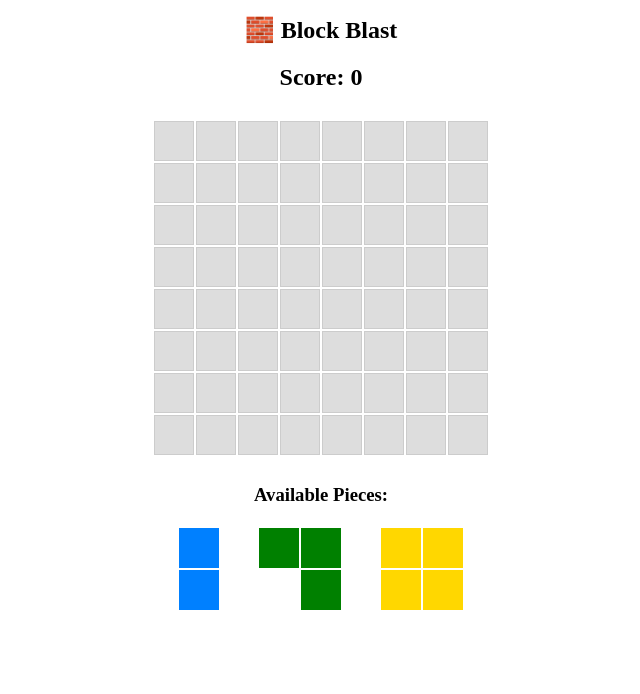
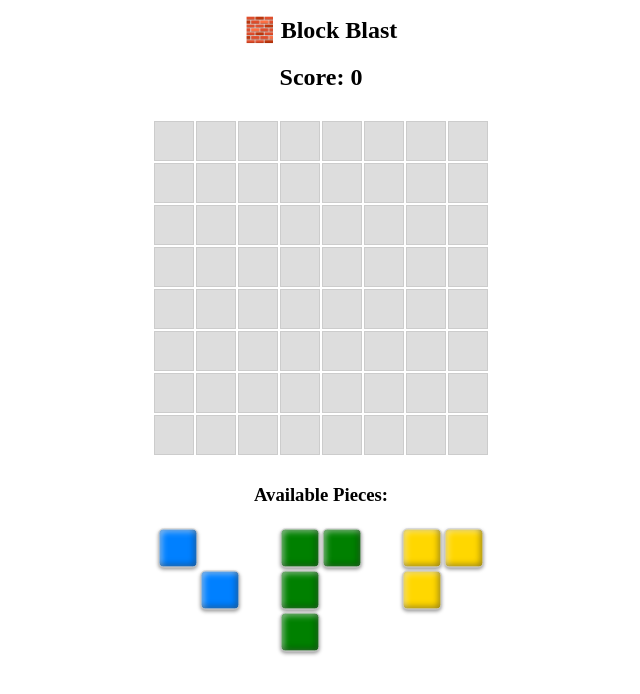
Before and after one commit to JoelDavisMsCoding/block-blast, a React (Vite) app: page / in a window 1280 px wide. Shown: the top 694 px of the page, without its empty margins (319-959 px from the left). Built offline with nearby package versions, Linux system fonts and the light colour scheme.

Commit message:
Trying to fix end of game bugs

```diff
--- a/src/App.jsx
+++ b/src/App.jsx
@@ -14,10 +14,11 @@ function App() {
   const [isDragging, setIsDragging] = useState(false);
   const [hoverCoords, setHoverCoords] = useState(null);
   const [draggedPieceIndex, setDraggedPieceIndex] = useState(null);
+  const [gameOver, setGameOver] = useState(false);
 
   function generateRandomPiece() {
     const shape = pieces[Math.floor(Math.random() * pieces.length)];
-    const colorId = Math.floor(Math.random() * 6) + 1; // 🎨 pick 1–6
+    const colorId = Math.floor(Math.random() * 6) + 1;
     return { shape, colorId };
   }
 
@@ -26,23 +27,29 @@ function App() {
   }
 
   function canPlacePieceAt(row, col, piece) {
-    if (!piece) return false;
+    if (!piece || !piece.shape) return false;
 
     const { shape } = piece;
     const rows = shape.length;
     const cols = shape[0].length;
 
-    if (row + rows > 8 || col + cols > 8) return false;
+    // ✅ Quick rejection if piece doesn't fit on board
+    if (row < 0 || col < 0 || row + rows > 8 || col + cols > 8) {
+      return false;
+    }
 
+    // ✅ Check each cell in the piece
     for (let i = 0; i < rows; i++) {
       for (let j = 0; j < cols; j++) {
         if (shape[i][j] === 1 && board[row + i][col + j] !== 0) {
-          return false;
+          return false; // Overlap with filled cell
         }
       }
     }
-    return true;
+
+    return true; // ✅ Valid placement
   }
+
 
   function placePiece(row, col, piece) {
     const newBoard = board.map((r) => [...r]);
@@ -53,68 +60,158 @@ function App() {
     for (let i = 0; i < rows; i++) {
       for (let j = 0; j < cols; j++) {
         if (shape[i][j] === 1) {
-          newBoard[row + i][col + j] = colorId; // 🎨 piece keeps its own color
+          newBoard[row + i][col + j] = colorId;
         }
       }
     }
-    return clearLines(newBoard);
+    clearLinesAnimated(newBoard, setBoard, (finalBoard) => {
+      setBoard(finalBoard);
+    });
+    return newBoard;
   }
 
   function onDropPiece(row, col) {
     if (draggedPieceIndex === null) return;
 
     const piece = availablePieces[draggedPieceIndex];
-    if (canPlacePieceAt(row, col, piece)) {
+
+    // ✅ Safety check
+    if (!piece || !canPlacePieceAt(row, col, piece)) {
+      return;
+    }
+
+    // Place the piece on the board
     const newBoard = placePiece(row, col, piece);
 
+    // Scoring
     const placedCells = piece.shape.flat().filter((v) => v === 1).length;
     const cleared = countClearedLines(board, newBoard);
     const points = placedCells * 10 + cleared * 100;
+    setScore((prev) => prev + points);
 
-      setScore((prev) => prev + points);
-      setBoard(newBoard);
-
+    // Update pieces: remove the one just placed
     const updatedPieces = [...availablePieces];
     updatedPieces[draggedPieceIndex] = null;
+    setAvailablePieces(updatedPieces);
 
-      if (updatedPieces.every((p) => p === null)) {
-        setAvailablePieces(generateThreePieces());
-      } else {
-        setAvailablePieces(updatedPieces);
-      }
-
+    // Reset drag state
     setIsDragging(false);
     setDraggedPieceIndex(null);
     setHoverCoords(null);
+    setBoard(newBoard);
+
+    // --- 🔑 Game over check ---
+    // 1. If there are still pieces left, check them
+    if (updatedPieces.some((p) => p)) {
+      if (!hasValidMoves(newBoard, updatedPieces)) {
+        triggerGameOver(newBoard);
+      }
+      return;
+    }
+
+    // 2. If all 3 pieces were used, generate a new set
+    const newPieces = generateThreePieces();
+    setAvailablePieces(newPieces);
+
+    // 3. Immediately check if new pieces are playable
+    if (!hasValidMoves(newBoard, newPieces)) {
+      triggerGameOver(newBoard);
     }
   }
 
-  function clearLines(board) {
-    const newBoard = board.map((r) => [...r]);
 
-    // Clear full rows
+  function clearLinesAnimated(startBoard, setBoard, onFinish) {
+    const newBoard = startBoard.map((r) => [...r]);
+    let cellsToClear = [];
+
     for (let i = 0; i < 8; i++) {
       if (newBoard[i].every((cell) => cell !== 0)) {
-        newBoard[i] = Array(8).fill(0);
-      }
-    }
-
-    // Clear full columns
         for (let j = 0; j < 8; j++) {
-      if (newBoard.every((row) => row[j] !== 0)) {
-        for (let i = 0; i < 8; i++) {
-          newBoard[i][j] = 0;
+          cellsToClear.push([i, j, newBoard[i][j]]);
         }
       }
     }
 
-    return newBoard;
+    for (let j = 0; j < 8; j++) {
+      if (newBoard.every((row) => row[j] !== 0)) {
+        for (let i = 0; i < 8; i++) {
+          cellsToClear.push([i, j, newBoard[i][j]]);
+        }
+      }
+    }
+
+    if (cellsToClear.length === 0) {
+      onFinish(newBoard);
+      return;
+    }
+
+    let index = 0;
+
+    function clearNext() {
+      if (index >= cellsToClear.length) {
+        onFinish(newBoard);
+        return;
+      }
+
+      const [r, c, colorId] = cellsToClear[index];
+      newBoard[r][c] = -Math.abs(colorId);
+      setBoard(newBoard.map((row) => [...row]));
+
+      setTimeout(() => {
+        newBoard[r][c] = 0;
+        setBoard(newBoard.map((row) => [...row]));
+        index++;
+        clearNext();
+      }, 250);
+    }
+    clearNext();
+  }
+
+  function explodeBoardAnimated(startBoard, setBoard, onFinish) {
+    const cells = [];
+    for (let i = 0; i < 8; i++) {
+      for (let j = 0; j < 8; j++) {
+        if (startBoard[i][j] !== 0) {
+          cells.push([i, j, startBoard[i][j]]);
+        }
+      }
+    }
+
+    let index = 0;
+    function explodeNext() {
+      if (index >= cells.length) {
+        onFinish();
+        return;
+      }
+      const [r, c, colorId] = cells[index];
+      startBoard[r][c] = -Math.abs(colorId);
+      setBoard(startBoard.map((row) => [...row]));
+
+      setTimeout(() => {
+        startBoard[r][c] = 0;
+        setBoard(startBoard.map((row) => [...row]));
+        index++;
+        explodeNext();
+      }, 100);
+    }
+    explodeNext();
+  }
+
+  function triggerGameOver(currentBoard) {
+    setGameOver(true);
+    setTimeout(() => {
+      explodeBoardAnimated(currentBoard, setBoard, () => {
+        setBoard(emptyBoard);
+        setScore(0);
+        setAvailablePieces(generateThreePieces());
+        setGameOver(false);
+      });
+    }, 500);
   }
 
   function countClearedLines(oldBoard, newBoard) {
     let cleared = 0;
 
-    // Rows
     for (let i = 0; i < 8; i++) {
       const oldRow = oldBoard[i].join("");
       const newRow = newBoard[i].join("");
@@ -123,7 +220,6 @@ function App() {
       }
     }
 
-    // Columns
     for (let j = 0; j < 8; j++) {
       const oldCol = oldBoard.map((row) => row[j]).join("");
       const newCol = newBoard.map((row) => row[j]).join("");
@@ -131,14 +227,40 @@ function App() {
         cleared++;
       }
     }
-
     return cleared;
   }
+
+  function hasValidMoves(currentBoard, piecesList) {
+    if (!Array.isArray(piecesList)) return false;
+
+    for (const piece of piecesList) {
+      if (!piece || !piece.shape) continue; // ✅ skip null or broken pieces
+
+      const rows = piece.shape.length;
+      const cols = piece.shape[0].length;
+
+      // Loop through all possible board positions
+      for (let row = 0; row <= 8 - rows; row++) {
+        for (let col = 0; col <= 8 - cols; col++) {
+          if (canPlacePieceAt(row, col, piece)) {
+            return true; // ✅ Found at least one valid move
+          }
+        }
+      }
+    }
+
+    return false; // No moves for any piece
+  }
+
 
   return (
     <div className="App">
       <h1 style={{ fontSize: "1.5rem", textAlign: "center" }}>🧱 Block Blast</h1>
       <h2 style={{ textAlign: "center" }}>Score: {score}</h2>
+
+      {gameOver && (
+        <h2 style={{ textAlign: "center", color: "red" }}>Game Over!</h2>
+      )}
 
       <GameBoard
         board={board}
@@ -184,7 +306,9 @@ function App() {
                 row.map((cell, j) => (
                   <div
                     key={`${i}-${j}`}
-                    className={`cell ${cell === 1 ? `filled color-${piece.colorId}` : ""}`}
+                    className={`cell ${
+                      cell === 1 ? `filled color-${piece.colorId}` : ""
+                    }`}
                     style={{
                       visibility: cell === 1 ? "visible" : "hidden",
                     }}
--- a/src/GameBoard.css
+++ b/src/GameBoard.css
@@ -21,21 +21,49 @@
 }
 
 /* Filled cells (general) */
+/* 🎨 More realistic block styling */
 .cell.filled {
-  /* no default background-color here */
-  border: 1px solid #999; /* make them look "solid" */
+  border-radius: 5px;
+  box-shadow: inset -2px -2px 6px rgba(0,0,0,0.4),
+              inset 2px 2px 6px rgba(255,255,255,0.6),
+              0 2px 4px rgba(0,0,0,0.4);
+  transform: scale(0.98);
+  transition: transform 0.1s ease-in-out;
 }
+
+.cell.filled:hover {
+  transform: scale(1.1); /* small pop effect when hovered */
+}
+
+/* Add glossy shine overlay */
+.cell.filled::after {
+  content: "";
+  position: absolute;
+  top: 2px;
+  left: 2px;
+  right: 2px;
+  height: 40%;
+  pointer-events: none;
+}
+
 
 /* Ghost preview */
 .cell.ghost {
-  background-color: rgba(76, 175, 80, 0.35);
-  box-shadow: 0 0 8px 3px rgba(76, 175, 80, 0.6);
+  outline: 2px dashed rgba(0,0,0,0.3);
 }
+
+.ghost-color-1 { background-color: rgba(0, 128, 0, 0.5); }       /* green */
+.ghost-color-2 { background-color: rgba(0, 128, 255, 0.5); }     /* blue */
+.ghost-color-3 { background-color: rgba(255, 165, 0, 0.5); }     /* orange */
+.ghost-color-4 { background-color: rgba(128, 0, 128, 0.5); }     /* purple */
+.ghost-color-5 { background-color: rgba(255, 0, 0, 0.5); }       /* red */
+.ghost-color-6 { background-color: rgba(255, 215, 0, 0.5); }     /* gold */
+
 
 /* Piece colors */
 .cell.filled.color-1 { background-color: green !important; }
 .cell.filled.color-2 { background-color: rgb(0, 128, 255) !important; }
-.cell.filled.color-3 { background-color: orange !important; }
+.cell.filled.color-3 { background-color: darkorange !important; }
 .cell.filled.color-4 { background-color: purple !important; }
 .cell.filled.color-5 { background-color: red !important; }
 .cell.filled.color-6 { background-color: gold !important; }
@@ -49,7 +77,25 @@
   padding: 4px;
 }
 
-.available-piece .cell {
-  border: 1px solid transparent;
-  background-color: transparent;
+.available-piece .cell.filled {
+  opacity: 1; /* always fully visible */
+  background-clip: padding-box; /* ensures no transparency leaks */
 }
+
+.color-1 { background-color: green !important; }
+.color-2 { background-color: rgb(0, 128, 255) !important; }
+.color-3 { background-color: darkorange !important; }
+.color-4 { background-color: purple !important; }
+.color-5 { background-color: red !important; }
+.color-6 { background-color: gold !important; }
+
+.cell.exploding {
+  animation: explode 0.3s forwards;
+}
+
+
+@keyframes explode {
+  0%   { transform: scale(1); opacity: 1; box-shadow: 0 0 4px white; }
+  50%  { transform: scale(1.4); opacity: 0.7; box-shadow: 0 0 12px white; }
+  100% { transform: scale(0); opacity: 0; box-shadow: none; }
+}
--- a/src/GameBoard.jsx
+++ b/src/GameBoard.jsx
@@ -1,6 +1,23 @@
 // GameBoard.jsx
 import React from "react";
 import "./GameBoard.css";
+
+// Helper: find top-left filled cell of a piece
+function getTopLeftOffset(shape) {
+  let top = null;
+  let left = null;
+
+  for (let i = 0; i < shape.length; i++) {
+    for (let j = 0; j < shape[i].length; j++) {
+      if (shape[i][j] === 1) {
+        if (top === null || i < top) top = i;
+        if (left === null || j < left) left = j;
+      }
+    }
+  }
+
+  return [top || 0, left || 0];
+}
 
 function GameBoard({
   board,
@@ -12,14 +29,18 @@ function GameBoard({
 }) {
   function isGhostCell(r, c) {
     if (!hoverCoords || !currentPiece) return false;
-    const [baseRow, baseCol] = hoverCoords;
+    const [hoverRow, hoverCol] = hoverCoords;
+    const shape = currentPiece.shape;
+    const [topOffset, leftOffset] = getTopLeftOffset(shape);
+    const baseRow = hoverRow - topOffset;
+    const baseCol = hoverCol - leftOffset;
 
     if (!canPlacePieceAt(baseRow, baseCol, currentPiece)) return false;
 
-    for (let i = 0; i < currentPiece.length; i++) {
-      for (let j = 0; j < currentPiece[i].length; j++) {
+    for (let i = 0; i < shape.length; i++) {
+      for (let j = 0; j < shape[i].length; j++) {
         if (
-          currentPiece[i][j] === 1 &&
+          shape[i][j] === 1 &&
           r === baseRow + i &&
           c === baseCol + j
         ) {
@@ -30,16 +51,27 @@ function GameBoard({
     return false;
   }
 
+  function handleDrop(r, c) {
+    if (!currentPiece) return;
+    const [topOffset, leftOffset] = getTopLeftOffset(currentPiece.shape);
+    const dropRow = r - topOffset;
+    const dropCol = c - leftOffset;
+
+    onDropPiece(dropRow, dropCol);
+  }
+
   return (
     <div className="board">
       {board.map((row, rowIndex) =>
         row.map((cell, colIndex) => {
           const cellClasses = ["cell"];
 
-          if (cell !== 0) {
+          if (cell < 0) {
+            cellClasses.push("exploding", `color-${Math.abs(cell)}`);
+          } else if (cell > 0) {
             cellClasses.push("filled", `color-${cell}`);
           } else if (isGhostCell(rowIndex, colIndex)) {
-            cellClasses.push("ghost");
+            cellClasses.push("ghost", `ghost-color-${currentPiece.colorId}`);
           }
 
           return (
@@ -48,17 +80,15 @@ function GameBoard({
               className={cellClasses.join(" ")}
               onDragOver={(e) => {
                 e.preventDefault();
-                if (!hoverCoords || hoverCoords[0] !== rowIndex || hoverCoords[1] !== colIndex) {
+                if (
+                  !hoverCoords ||
+                  hoverCoords[0] !== rowIndex ||
+                  hoverCoords[1] !== colIndex
+                ) {
                   setHoverCoords([rowIndex, colIndex]);
                 }
               }}
-
-              onDrop={() => {
-                if (hoverCoords && currentPiece) {
-                  const [r, c] = hoverCoords;
-                  onDropPiece(r, c);
-                }
-              }}
+              onDrop={() => handleDrop(rowIndex, colIndex)}
             />
           );
         })
--- a/src/pieces.js
+++ b/src/pieces.js
@@ -13,8 +13,25 @@ export const pieces = [
 [[1, 1, 1]],                           // 3 horizontal
 [[1, 0, 0], [0, 1, 0], [0, 0, 1]],     // 3 blocks decline left to right
 [[0, 0, 1], [0, 1, 0], [1, 0, 0]],     // 3 blocks incline left to right
+[[1, 1], [1, 0], [1, 0]],              // 4 blocks shaped like a reversed 7 (longer/vertically)
+[[1, 1], [0, 1], [0, 1]],              // 4 blocks shaped like a 7 (longer/vertically)
+[[1, 0, 0], [1, 1, 1]],                // 4 blocks shaped like a L (longer/horizontally)
+[[1, 1, 1], [1, 0, 0,], [1, 0, 0]],    // 5 blocks shaped like a 7
+[[1, 1, 1], [0, 0, 1,], [0, 0, 1]],    // 5 blocks shaped like a 7 reversed
+[[0, 0, 1], [1, 1, 1]],                // 4 blocks shaped like a L reversed (longer/horizontally)
+[[1, 1, 1], [0, 0, 1]],                // 4 blocks shaped like a gun facing the left
+[[1, 1, 1], [1, 0, 0]],                // 4 blocks shaped like a gun facing the right
 [[1, 1, 1], [1, 1, 1]],                // 3x3 rectangle
 [[1, 1, 1], [1, 1, 1], [1, 1, 1]],     // 3x3 squared
+[[1, 1, 1, 1]],                        // 4 horizontal
+[[1], [1], [1], [1]],                  // 4 vertical
 [[1, 1, 0], [0, 1, 1]],                // 4 blocks Z shape
-    [[0, 1, 1], [1, 1, 0]]                 // 4 blocks reverse Z
+[[0, 1, 1], [1, 1, 0]],                // 4 blocks reverse Z
+[[1, 1, 1, 1, 1]],                     // 5 horizontal
+[[1], [1], [1], [1], [1]],             // 5 vertical
+[[1, 1, 1], [0, 1, 0]],                // T shape
+[[1, 0], [1, 1], [1, 0]],              // T shape to the right
+[[0, 1], [1, 1], [0, 1]],              // T shape to the left
+[[1, 0,], [1, 1], [0, 1]],             // z shape facing upwards
+[[0, 1,], [1, 1], [1, 0]]              // z shape facing downward
 ];
```
Lines whose indentation alone changed are shown as unchanged.
